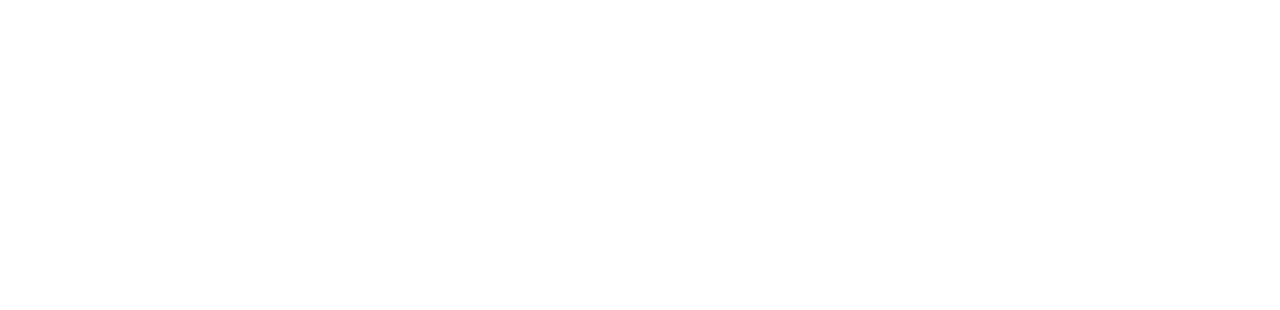
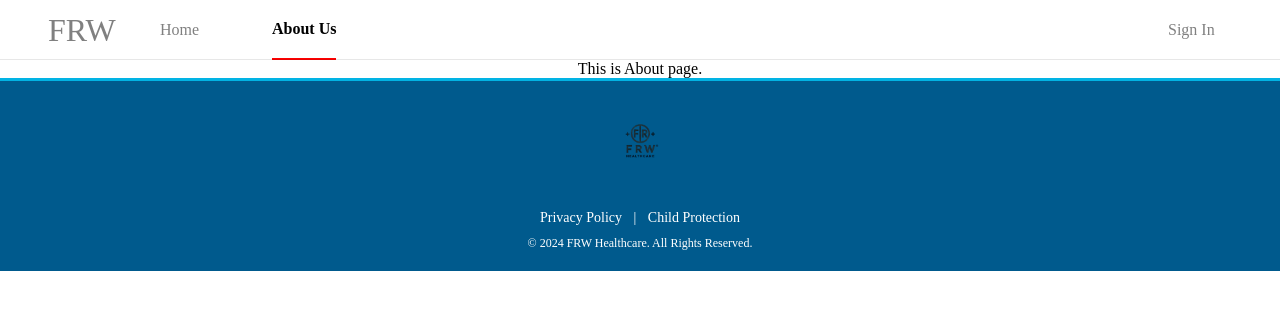
Before and after one commit to preyjk/Double-II, a Vue app in the folder frontend/: page /about in a window 1280 px wide. Before the commit this address had no page. Shown: the top 310 px of the page. Built offline with nearby package versions, Linux system fonts and the light colour scheme; what @fawmi/vue-google-maps would draw is missing.

Commit message:
add about page

```diff
--- a/frontend/src/components/common/HeaderComponent.vue
+++ b/frontend/src/components/common/HeaderComponent.vue
@@ -37,16 +37,23 @@
         <span
           :class="['for-patients', { active: activeTab === 'patients' }]"
           @click="goToPatientsPage"
-          >For Patients</span
+          >Home</span
         >
       </li>
       <li class="providers-btn">
+        <span
+          :class="['for-about', { active: activeTab === 'about' }]"
+          @click="goToAboutPage"
+          >About Us</span
+        >
+      </li>
+      <!-- <li class="providers-btn">
         <span
           :class="['for-providers', { active: activeTab === 'providers' }]"
           @click="goToAdminPage"
           >For Providers</span
         >
-      </li>
+      </li> -->
       <!-- <li class="old-mode">
         <svg class="svg-heart-mode">
           <use xlink:href="#heart-mode" />
@@ -79,8 +86,8 @@
     };
   },
   created() {
-    if (this.$route.path === "/admin") {
-      this.activateTab("providers");
+    if (this.$route.path === "/about") {
+      this.activateTab("about");
     }
   },
   methods: {
@@ -94,10 +101,14 @@
       this.activateTab("patients");
       this.$router.push("/");
     },
-    goToAdminPage() {
-      this.activateTab("providers");
-      this.$router.push("/admin");
-    },
+    goToAboutPage(){
+      this.activateTab("about");
+      this.$router.push("/about");
+    }
+    // goToAdminPage() {
+    //   this.activateTab("providers");
+    //   this.$router.push("/admin");
+    // },
   },
 };
 </script>
--- a/frontend/src/router/index.js
+++ b/frontend/src/router/index.js
@@ -5,6 +5,7 @@
 import ChatbotPage from "@/views/patients/ChatbotPage.vue";
 import AdminPage from "../views/admin/AdminPage.vue";
 import DashboardPage from "@/views/admin/DashboardPage.vue";
+import AboutPage from "@/views/patients/AboutPage.vue";
 
 const routes = [
   {
@@ -38,6 +39,11 @@
     name: "dashboard",
     component: DashboardPage,
   },
+  {
+    path: "/about",
+    name: "about",
+    component: AboutPage,
+  },
 ];
 
 const router = createRouter({
--- /dev/null
+++ b/frontend/src/views/patients/AboutPage.vue
@@ -0,0 +1,42 @@
+<template>
+  <div class="container_body">
+    <HeaderComponent class="container_header"></HeaderComponent>
+    <p>This is About page.</p>
+    <FooterComponent class="container_footer"></FooterComponent>
+  </div>
+</template>
+
+<script>
+
+import HeaderComponent from "@/components/common/HeaderComponent.vue";
+import FooterComponent from "@/components/common/FooterComponent.vue";
+export default {
+  components: {
+    HeaderComponent,
+    FooterComponent,
+  },
+};
+</script>
+
+<style scoped>
+.container_body {
+  display: flex;
+  width: 100%;
+  flex-direction: column;
+  justify-content: center;
+  align-items: center;
+}
+
+.container_header {
+  display: flex;
+  width: 100%;
+  align-items: center;
+}
+
+.container_footer {
+  display: flex;
+  width: 100%;
+  justify-content: center;
+  align-items: center;
+}
+</style>
```
